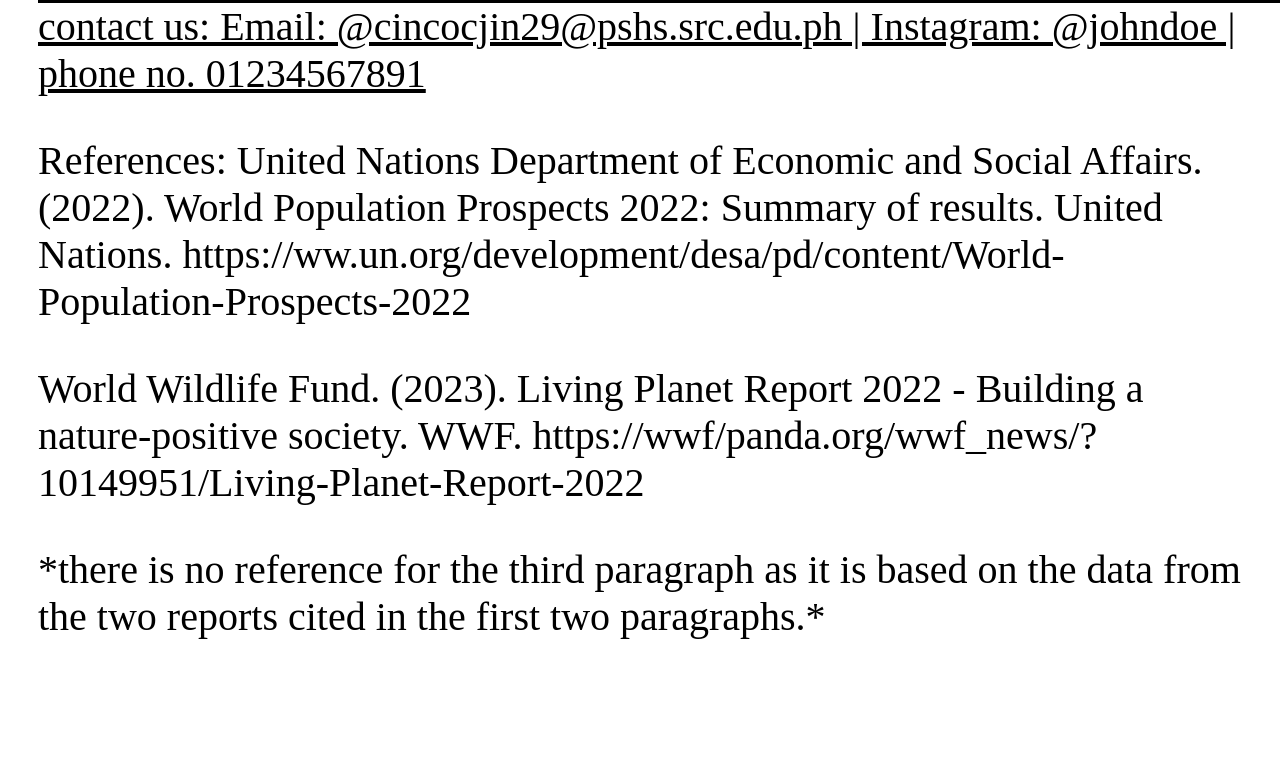
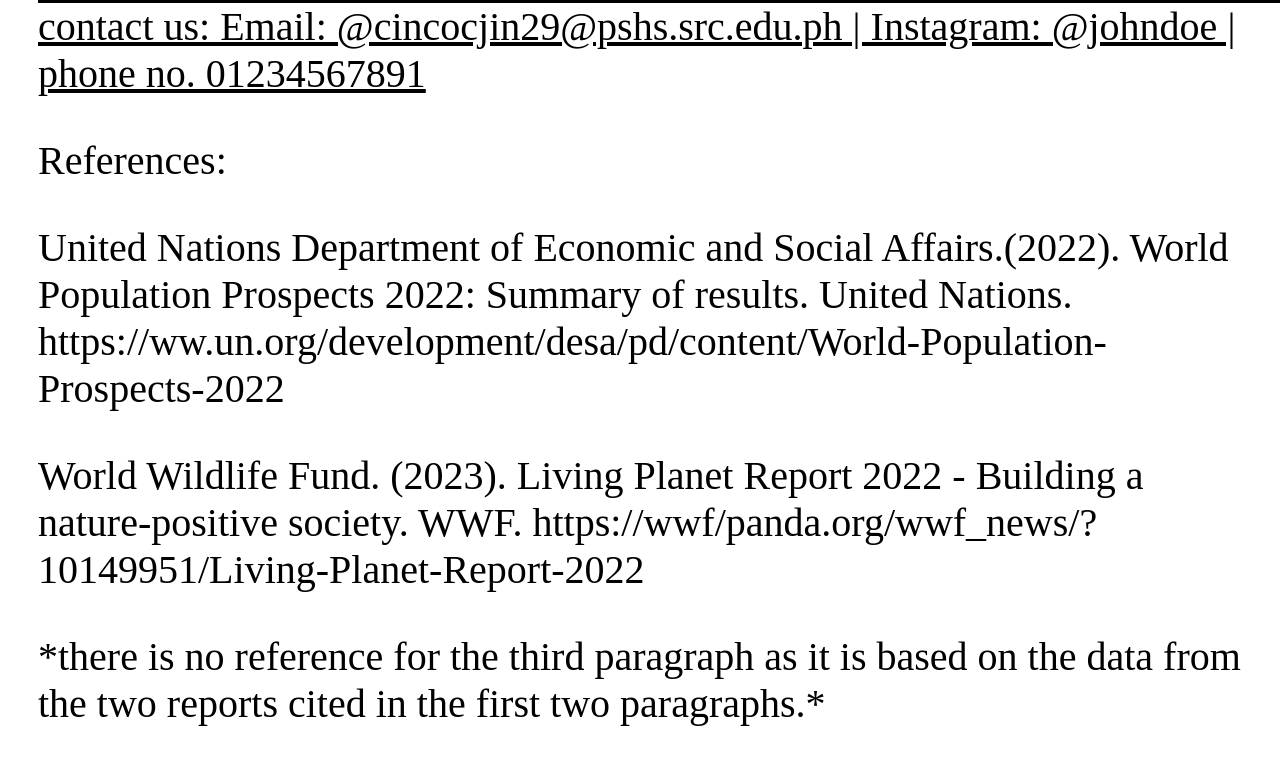
Before and after one commit to xlquiex/website-AA, a plain HTML site: page about.html in a window 1280 px wide. Shown: the part 3119-3884 px from the top of the page. Before the commit the page ends 3837 px from the top, so only its background shows below. Drawn offline with Linux system fonts and the light colour scheme.

Commit message:
Update about.html

```diff
--- a/about.html
+++ b/about.html
@@ -199,6 +199,10 @@
 
     <div>
         <p>References:
+        </p>
+    </div>
+    <div>
+        <p>
         United Nations Department of Economic and Social Affairs.(2022). World Population Prospects 2022: Summary of results. United Nations. https://ww.un.org/development/desa/pd/content/World-Population-Prospects-2022
         </p>
     </div>
```
